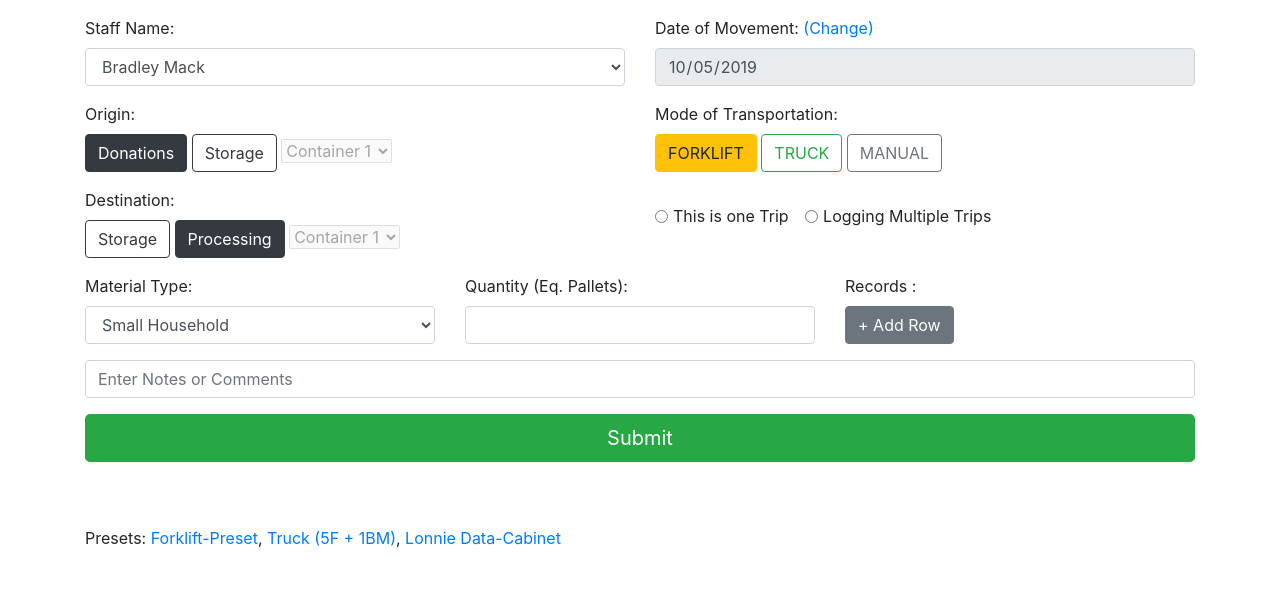
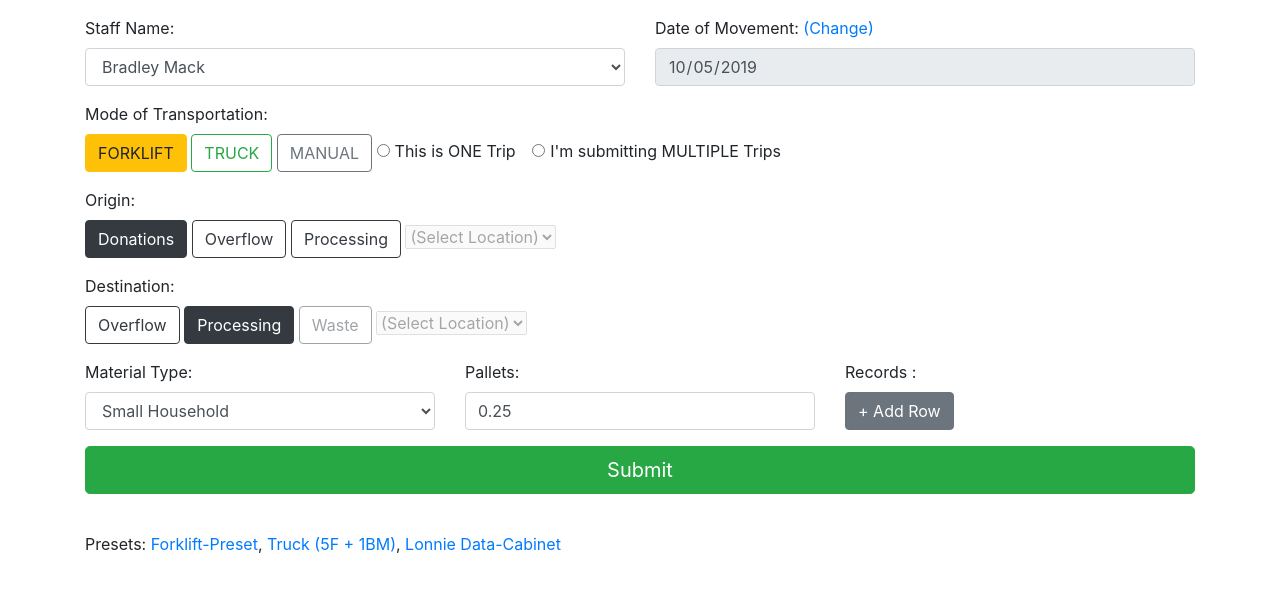
Before and after one commit to kyle-chun1/data2-testing-susb, a Django app: page /mm/ in a window 1280 px wide. Shown: the part 56-648 px from the top of the page. Run offline with Django 3.2, Linux system fonts and the light colour scheme; some libraries are stand-ins or nearby versions.

Commit message:
Updates to the MM form, with jQuery hooks in place

```diff
--- a/templates/material.html
+++ b/templates/material.html
@@ -5,14 +5,10 @@
       <link rel="stylesheet" href="https://stackpath.bootstrapcdn.com/bootstrap/4.3.1/css/bootstrap.min.css" integrity="sha384-ggOyR0iXCbMQv3Xipma34MD+dH/1fQ784/j6cY/iJTQUOhcWr7x9JvoRxT2MZw1T" crossorigin="anonymous">
       <meta charset="utf-8">
       <title>ReUse Material Movement Form</title>
-      <!-- <script lang="javascript" src="script.js"></script> -->
+      <script src="https://code.jquery.com/jquery-3.4.1.slim.min.js" integrity="sha256-pasqAKBDmFT4eHoN2ndd6lN370kFiGUFyTiUHWhU7k8=" crossorigin="anonymous"></script>
    </head>
    <body>
-      <nav class="navbar navbar-dark bg-dark">
-         <span class="navbar-brand mb-0 h1">
-            <div class="container" >ReUse Material Movement Form</div>
-         </span>
-      </nav>
+      <nav class="navbar navbar-dark bg-dark"><span class="navbar-brand mb-0 h1"><div class="container" >ReUse Material Movement Form</div></span></nav>
       <div class="container">
          <p></p>
       </div>
@@ -21,81 +17,77 @@
             <div class="row">
                <div class="col">
                   <label>Staff Name:</label>
-                  <select class="form-control" id="exampleFormControlSelect1">
+                  <select class="form-control" id="mName">
                      <option>Scarlet Vincent</option>
                      <option>Lonnie Hinkle</option>
                      <option selected>Bradley Mack</option>
                   </select>
                </div>
-               <div class="col form-group"><label>Date of Movement: <a id="ChangeDateLink" href="#" onClick="UnlockDateTime();">(Change)</a></label>
-                 <input id="DateTimeField" type="date" class="form-control" value="{{tDate}}" disabled="disabled"></div>
+               <div class="col form-group"><label>Date of Movement: <a id="mChangeDateLink" href="#">(Change)</a></label>
+                 <input id="mDate" type="date" class="form-control" value="{{tDate}}" disabled="disabled"></div>
             </div>
+            <div class="row">
+              <div class="col form-group"><label>Mode of Transportation: </label><br>
+                 <button id="mForkliftButton" type="button" class="btn btn-warning">FORKLIFT</button>
+                 <button id="mTruckButton" type="button" class="btn btn-outline-success">TRUCK</button>
+                 <button id="mManualButton" type="button" class="btn btn-outline-secondary">MANUAL</button>
+                 <div class="form-check form-check-inline" align="center"><input class="form-check-input" type="radio" name="mTrips" id="mOneTripOption" value="one"><label class="form-check-label" for="mOneTripOption">This is ONE Trip</label></div>
+                 <div class="form-check form-check-inline"><input class="form-check-input" type="radio" name="mTrips" id="mMultipleTripsOption" value="multiple"><label class="form-check-label" for="mMultipleTripsOption">I'm submitting MULTIPLE Trips</label></div>
+              </div>
+            </div>
+
             <div class="row">
                <div class="col form-group">
                   <label>Origin: </label><br>
-                  <button id="OriginDonationsButton" onClick="OriginDonationsToggle()" type="button" class="btn btn-dark">Donations</button>
-                  <button id="OriginStorageButton" onClick="OriginStorageToggle()" type="button" class="btn btn-outline-dark">Storage</button>
-                  <select class="" id="StorageOrigin" disabled="disabled">
+                  <button id="mOriginDonationsButton" type="button" class="btn btn-dark">Donations</button>
+                  <button id="mOriginOverflowButton" type="button" class="btn btn-outline-dark">Overflow</button>
+                  <button id="mOriginProcessingButton" type="button" class="btn btn-outline-dark">Processing</button>
+                  <select class="" id="mOriginLocation" disabled="disabled">
+                     <option>(Select Location)</option>
                      <option>Container 1</option>
                      <option>Container 2</option>
                      <option>Container 3</option>
                   </select>
                </div>
-               <div class="col form-group"><label>Mode of Transportation: </label><br>
-                  <button id="ModeForkliftButton" onClick="ModeForkliftToggle()" type="button" class="btn btn-warning">FORKLIFT</button>
-                  <button id="ModeTruckButton" onClick="ModeTruckToggle()" type="button" class="btn btn-outline-success">TRUCK</button>
-                  <button id="ModeManualButton" onClick="ModeManualToggle()" type="button" class="btn btn-outline-secondary">MANUAL</button>
-               </div>
+
             </div>
             <div class="row">
                <div class="col form-group">
-                  <label>Destination: </label><br>
-                  <button id="DestinationStorageButton" onClick="DestinationStorageToggle()" type="button" class="btn btn-outline-dark">Storage</button>
-                  <button id="DestinationProcessingButton" onClick="DestinationProcessingToggle()" type="button" class="btn btn-dark">Processing</button>
-                  <select class="" id="StorageDestination" disabled="disabled">
+                  <label>Destination:</label><br>
+                  <button id="mDestinationOverflowButton" type="button" class="btn btn-outline-dark">Overflow</button>
+                  <button id="mDestinationProcessingButton" type="button" class="btn btn-dark">Processing</button>
+                  <button id="mDestinationWasteButton" type="button" class="btn btn-outline-secondary" disabled="disabled">Waste</button>
+                  <select class="" id="mDestinationLocation" disabled="disabled">
+                     <option>(Select Location)</option>
                      <option>Container 1</option>
                      <option>Container 2</option>
                      <option>Container 3</option>
                   </select>
                </div>
-               <div class="col form-group">
-                 <p></p>
-                  <div class="form-check form-check-inline" align="center">
-                     <input class="form-check-input" type="radio" name="inlineRadioOptions" id="inlineRadio1" value="option1">
-                     <label class="form-check-label" for="inlineRadio1">This is one Trip</label>
-                  </div>
-                  <div class="form-check form-check-inline">
-                     <input class="form-check-input" type="radio" name="inlineRadioOptions" id="inlineRadio2" value="option2">
-                     <label class="form-check-label" for="inlineRadio2">Logging Multiple Trips</label>
-                  </div>
-               </div>
             </div>
             <div id="RowOne" class="row">
                <div class="col">
                   <label>Material Type:</label>
-                  <select class="form-control" id="exampleFormControlSelect1">
+                  <select class="form-control" id="mMaterial[0]">
                      <option>Small Household</option>
                      <option>Medium Household</option>
                      <option>Furniture</option>
                   </select>
                </div>
                <div class="col">
-                  <label>Quantity (Eq. Pallets):</label>
-                  <input type="number" step="0.25" class="form-control">
+                  <label>Pallets:</label>
+                  <input id="mPallets[0]" type="number" min="0.25" step="0.25" class="form-control" max="10" value="0.25">
                </div>
                <div class="col form-group"><label>Records :</label><br>
-                  <button type="button" class="btn btn-secondary">+ Add Row</button>
+                  <button id="mAddRowsButton" type="button" class="btn btn-secondary">+ Add Row</button>
                </div>
             </div>
             <div class="row">
-               <div class="col form-group"><input type="text" class="form-control" placeholder="Enter Notes or Comments"></div>
-            </div>
-            <div class="row">
-               <div class="col"><button type="submit" class="btn btn-lg btn-success btn-block">Submit</button></div>
+               <div class="col"><button id="mSubmitButton" type="submit" class="btn btn-lg btn-success btn-block">Submit</button></div>
             </div>
          </form>
       </div>
-      <div class="container" style="margin-top:5%;">
+      <div class="container" style="margin-top:3%;">
       <p>Presets: <a href="#">Forklift-Preset</a>, <a href="#">Truck (5F + 1BM)</a>, <a href="#">Lonnie Data-Cabinet</a></p>
    </body>
 </html>
```
